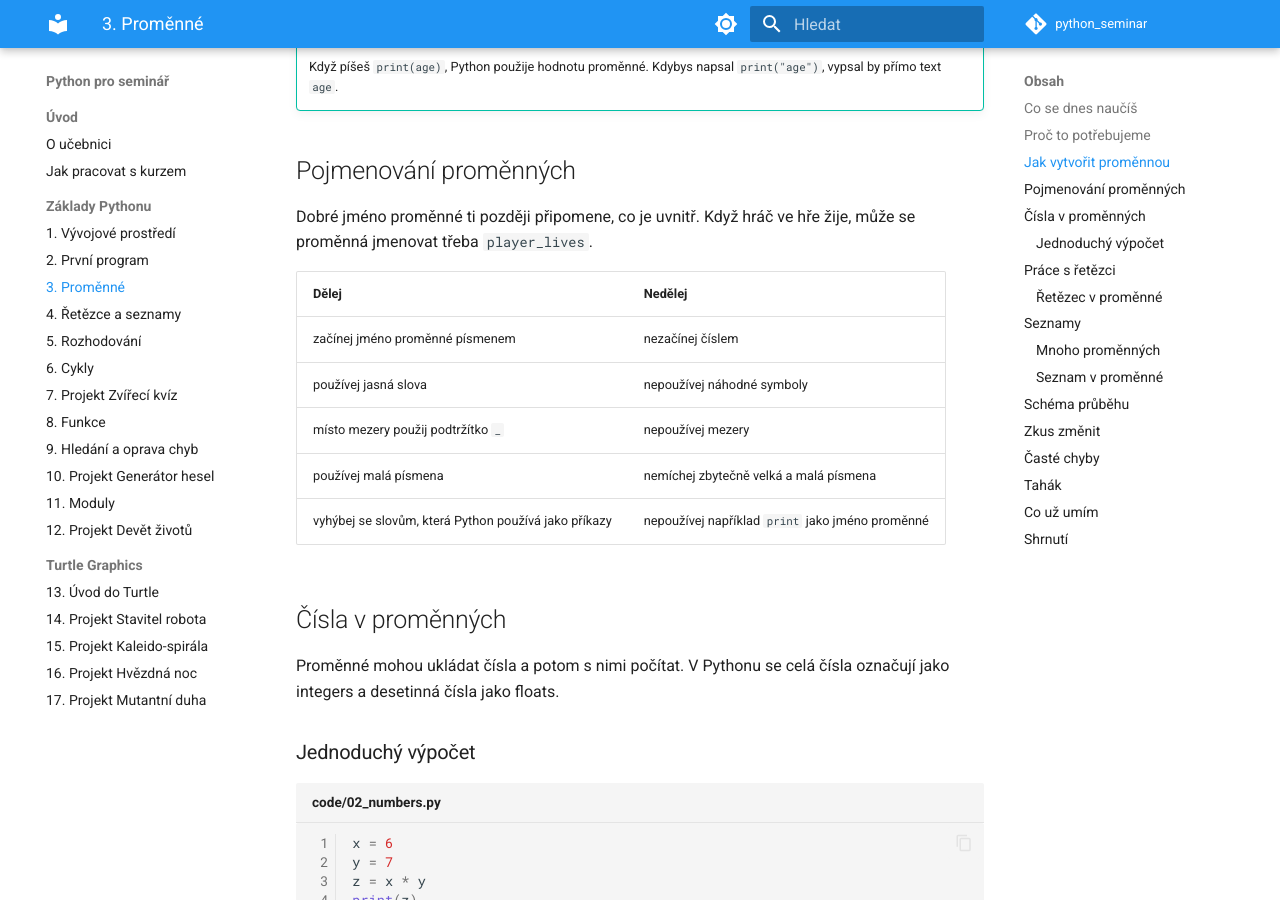
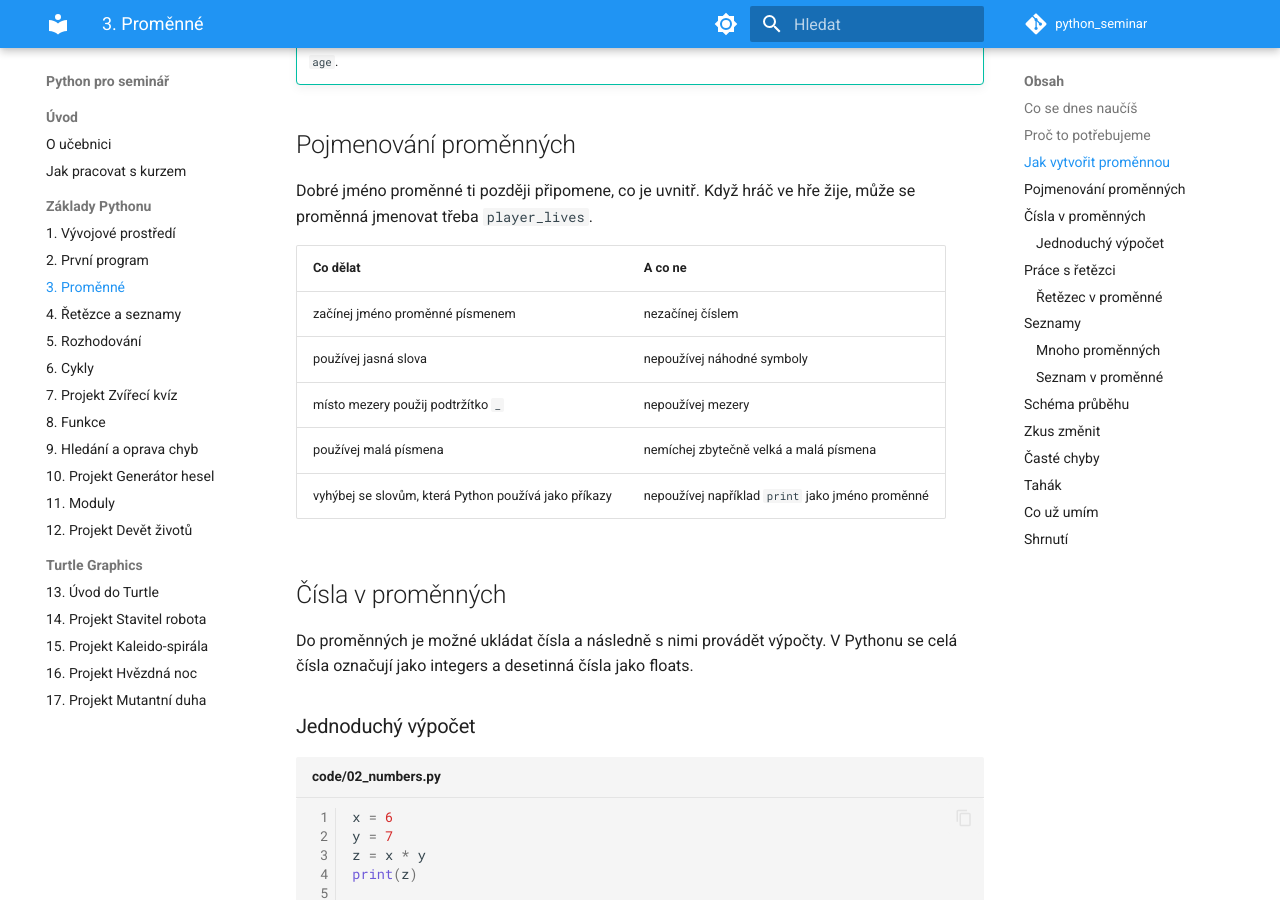
Before and after one commit to faitjaroslav-byte/python_seminar, an MkDocs documentation site: the page built from docs/03-promenne-a-vstup/index.md, in a window 1280 px wide and 900 px high, scrolled down 1510 px. Built offline with MkDocs 1.6.1 and Material for MkDocs 9.7.7, drawn with Linux system fonts in a browser that asks for light colours; comment, search, counter and statistics services are not loaded; some of the changed text lies outside the part shown.

Commit message:
Lesson 3 text corrections

```diff
--- a/docs/03-promenne-a-vstup/index.md
+++ b/docs/03-promenne-a-vstup/index.md
@@ -48,7 +47,7 @@ print(age)
 
 Dobré jméno proměnné ti později připomene, co je uvnitř. Když hráč ve hře žije, může se proměnná jmenovat třeba `player_lives`.
 
-| Dělej | Nedělej |
+| Co dělat | A co ne|
 | --- | --- |
 | začínej jméno proměnné písmenem | nezačínej číslem |
 | používej jasná slova | nepoužívej náhodné symboly |
@@ -58,7 +57,7 @@ Dobré jméno proměnné ti později připomene, co je uvnitř. Když hráč ve
 
 ## Čísla v proměnných
 
-Proměnné mohou ukládat čísla a potom s nimi počítat. V Pythonu se celá čísla označují jako integers a desetinná čísla jako floats.
+Do proměnných je možné ukládat čísla a následně s nimi provádět výpočty. V Pythonu se celá čísla označují jako integers a desetinná čísla jako floats.
 
 ### Jednoduchý výpočet
 
```
Also changed, not shown: other parts of docs/03-promenne-a-vstup/index.md (+0 -1 lines).
